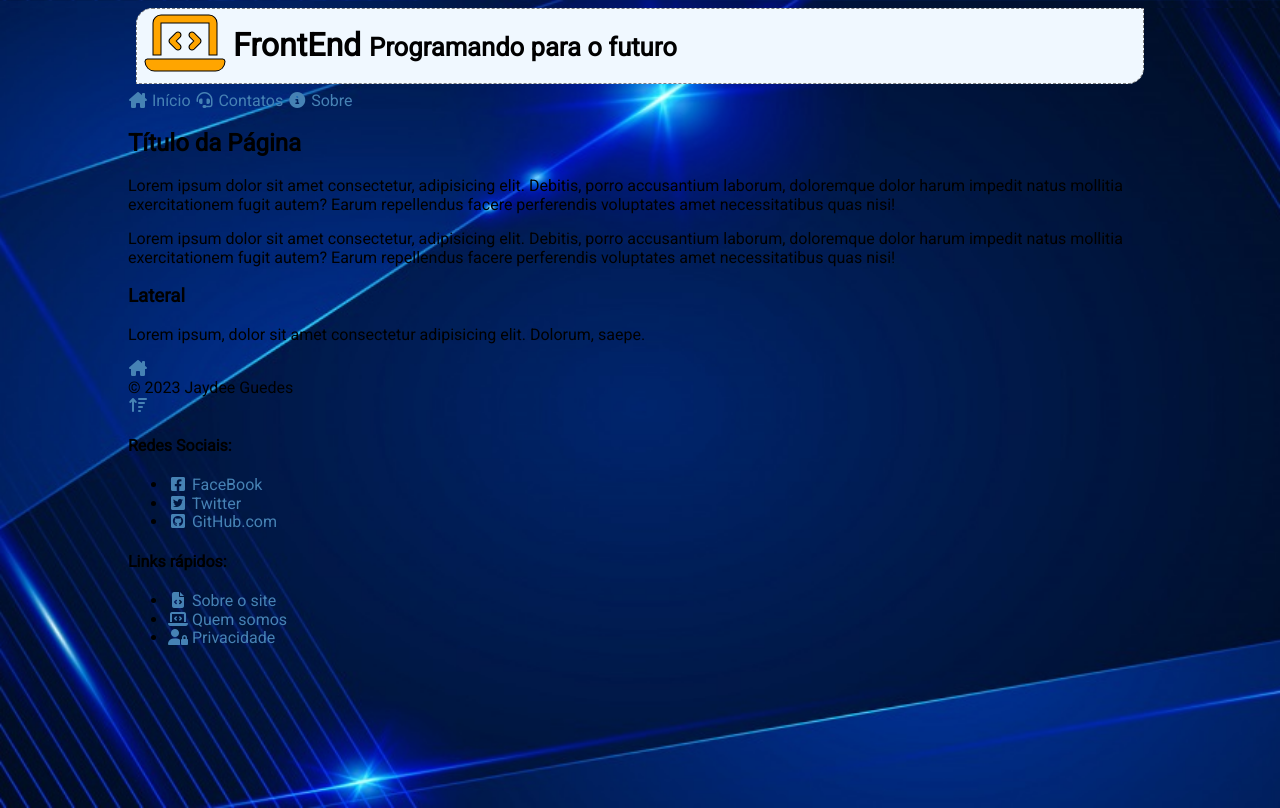
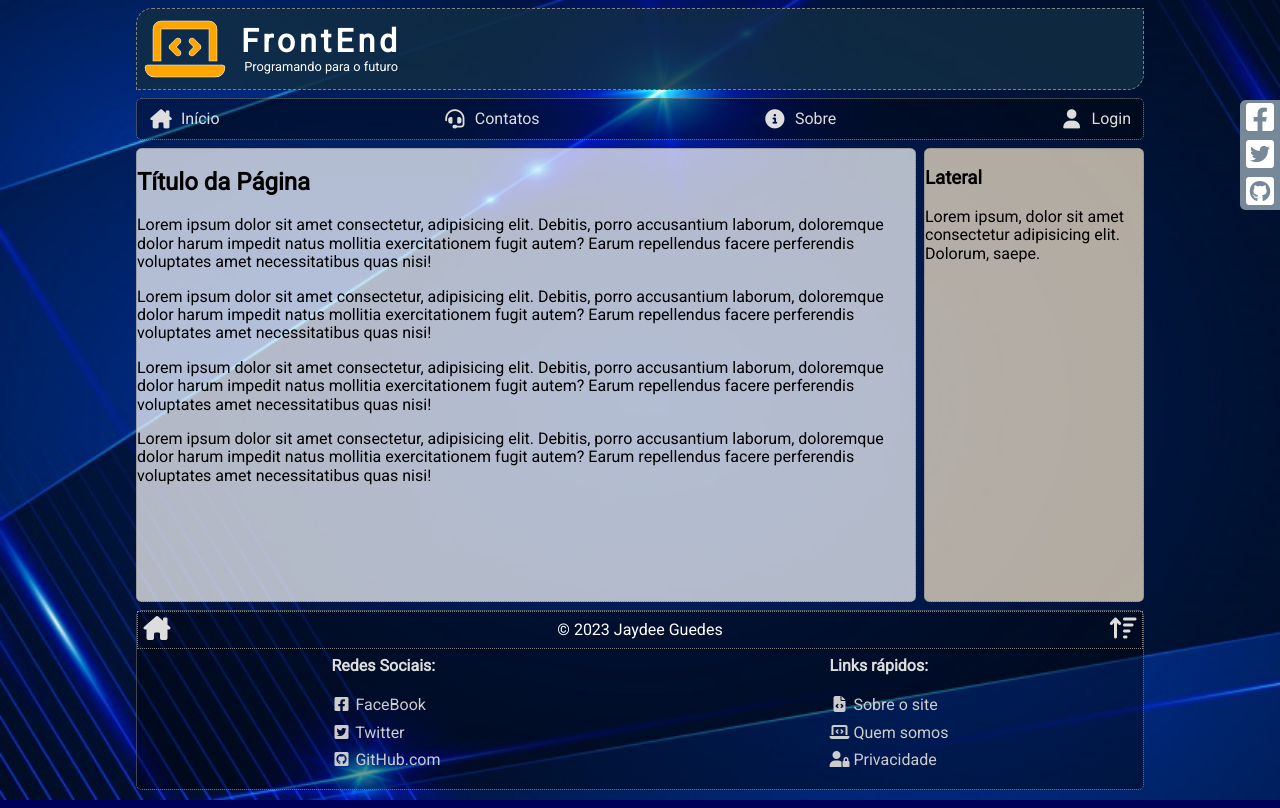
Before and after one commit to JaydGuedes/frontend-curso-java, a plain HTML site: page template.html in a window 1280 px wide. Drawn offline with nearby package versions, Linux system fonts and the light colour scheme.

Commit message:
CSS-Update

```diff
--- a/index.css
+++ b/index.css
@@ -5,8 +5,13 @@
 
 /* Importa algumas bibliotecas externas. */
 
+/* Fonte Roboto do "Google Fonts". */
 @import url('https://fonts.googleapis.com/css2?family=Roboto&display=swap');
+
+/* Font Awesome - Ícones e Glyphicons. */
 @import url('https://cdnjs.cloudflare.com/ajax/libs/font-awesome/6.4.0/css/all.min.css');
+
+/* Normlize - Padroniza a view do CSS entre navegadores. */
 @import url('https://cdnjs.cloudflare.com/ajax/libs/normalize/8.0.1/normalize.min.css');
 
 /* RESET - Normalize */
@@ -34,7 +39,7 @@ a:hover{
 }
 
 /* Define a fonte e o fundo padrão da pagina */
-html, body{
+body{
     /* Fundo */
     background-attachment: fixed;
     background-color: rgb(0, 0, 89);
@@ -51,10 +56,12 @@ html, body{
     width: 100%;
     max-width: 1024px;
     margin: auto;
+    display: flex;
+    flex-direction: column;
 }
 /* Tratando cabeçalho*/
 #wrap > header {
-    background-color: aliceblue;
+    background-color: rgba(17, 45, 68 , .85);
     margin: 0.5rem;
     border-radius: 1rem 0;
     border: 1px dashed gray;
@@ -64,9 +71,210 @@ html, body{
 #wrap > header a {
     font-size: 4rem;
     color: orange;
-    -webkit-text-stroke: 1px black;
-    padding: 0 0.5rem;
+    -webkit-text-stroke: .5px white;
+    padding: 0.5rem 1rem 0.5rem 0.5rem;
+    text-decoration: none;
+}
+#wrap>header i {
+    display: block;
 }
 #wrap > header h1 {
     margin: 0;
+    text-align: center;
+    letter-spacing: .25rem;
+    color: white;
 }
+#wrap>header h1 small {
+    display: block;
+    font-weight: normal;
+    font-size: .8rem;
+    letter-spacing: normal;
+}
+/*
+#wrap>header {
+    background-color: white;
+    margin: 0.5rem;
+    border-radius: .35rem;
+    border: 1px dotted grey;
+    display: flex;
+    align-items: center;
+}
+
+#wrap>header a {
+    font-size: 4rem;
+    color: orange;
+    -webkit-text-stroke: 1px black;
+    padding: 0 .5rem;
+}
+
+#wrap>header img {
+    width: 4rem;
+}
+
+#wrap>header h1 {
+    margin: 0;
+    text-align: center;
+    letter-spacing: .25rem;
+    color: orangered;
+}
+
+#wrap>header h1 small {
+    display: block;
+    font-weight: normal;
+    font-size: .8rem;
+    letter-spacing: normal;
+} */
+
+/* Menu principal */
+#wrap>nav {
+    background-color: rgba(0, 0, 0, .4);
+    border: 1px dotted grey;
+    border-radius: .35rem;
+    margin: 0 .5rem .5rem .5rem;
+    display: flex;
+    justify-content: flex-end;
+}
+
+#wrap>nav a {
+    display: flex;
+    flex-direction: column;
+    align-items: center;
+    padding: .65rem .75rem;
+    color: #ddd;
+    text-decoration: none;
+    border-radius: .35rem;
+    transition: .2s;
+}
+
+#wrap>nav a:first-child {
+    margin-right: auto;
+}
+#wrap>nav a:hover {
+    background-color: #3f3f3f;
+    color:#fff;
+}
+#wrap>nav a i {
+    font-size: 2rem;
+    margin-bottom: .4rem;
+}
+
+/*Conteúdo*/
+
+#wrap > main {
+    display: flex;
+    margin: 0 .5rem;
+    flex-grow: 1;
+    flex-direction: column;
+}
+#wrap > main >article{
+    background-color: rgba(255, 255, 255, .7);
+    border-radius: .35rem;
+    border: 1px dotted gray;
+    flex-grow: 1;
+}
+#wrap>main>aside{
+    background-color: rgba(255, 237, 205, .7);
+    margin-top: .5rem;
+    border-radius: .35rem;
+    border: 1px dotted grey;
+}
+/*Rodapé*/
+#wrap>footer{
+    background-color: rgba(0, 0, 0, .4);
+    margin: .5rem;
+    border-radius: .35rem;
+    border: 1px dotted grey;
+}
+.footer-top{
+    display: flex;
+    justify-content: space-between;
+    align-items: center;
+    border: 1px dotted grey;
+}
+
+.footer-top div {
+    color: white;
+    text-align: center;
+}
+
+.footer-top a {
+    color: #ddd;
+    font-size: 1.5rem;
+    padding: .25rem;
+}
+.footer-top a:hover {
+    color: #929292;
+    text-decoration: none;
+}
+.footer-bottom{
+    display: flex;
+    color: #ddd;
+    justify-content: space-around;
+}
+.footer-bottom ul{
+    list-style: none;
+    padding: 0;
+    line-height: 1.7;
+}
+.footer-bottom h4{
+    margin: .5rem 0;
+}
+.footer-bottom a{
+    color: #ccc;
+}
+.footer-bottom a:hover {
+    color: #929292;
+    text-decoration: none;
+}
+.nbsp{
+    height: .1px;
+    margin: 0;
+    border: 1px solid transparent;
+}
+
+@media screen and (min-width: 440px){
+    #wrap>nav {
+        justify-content: space-between;
+    }
+
+    #wrap>nav a {
+        flex-direction: row;
+    }
+
+    #wrap>nav a:first-child {
+        margin-right: 0;
+    }
+    #wrap>nav a i {
+        font-size: 1.2rem;
+        margin-bottom: 0;
+        margin-right: .5rem;
+    }
+}
+@media screen and (min-width: 768px) {
+    #wrap > main {
+        flex-direction: row;
+    }
+    #wrap>main>aside{
+        margin-left: .5rem;
+        margin-top: 0;
+        min-width: 220px;
+        max-width: 220px;
+    }
+}
+#gadgets{
+    background-color: lightslategrey;
+    position: fixed;
+    z-index: 100;
+    right: 0%;
+    top: 100px;
+    border-radius: .35rem 0 0 .35rem;
+}
+#gadgets ul{
+    padding: 0;
+    margin: 0;
+    list-style: none;
+}
+#gadgets a{
+    color: white;
+    font-size: 2rem;
+}
--- a/template.html
+++ b/template.html
@@ -37,13 +37,17 @@
                 <i class="fa-solid fa-house-chimney fa-fw"></i>
                 <span>Início</span>
             </a>
-            <a href="/">
+            <a href="/contacts">
                 <i class="fa-solid fa-headset fa-fw"></i>
                 <span>Contatos</span>
             </a>
-            <a href="/">
+            <a href="/about">
                 <i class="fa-solid fa-circle-info fa-fw"></i>
                 <span>Sobre</span>
+            </a>
+            <a href="/profile">
+                <i class="fa-solid fa-user fa-fw"></i>
+                <span>Login</span>
             </a>
         </nav>
         <!--FIM MENU-->
@@ -53,6 +57,8 @@
             <!--Conteúdo da página-->
             <article>
                 <h2>Título da Página</h2>
+                <p>Lorem ipsum dolor sit amet consectetur, adipisicing elit. Debitis, porro accusantium laborum, doloremque dolor harum impedit natus mollitia exercitationem fugit autem? Earum repellendus facere perferendis voluptates amet necessitatibus quas nisi!</p>
+                <p>Lorem ipsum dolor sit amet consectetur, adipisicing elit. Debitis, porro accusantium laborum, doloremque dolor harum impedit natus mollitia exercitationem fugit autem? Earum repellendus facere perferendis voluptates amet necessitatibus quas nisi!</p>
                 <p>Lorem ipsum dolor sit amet consectetur, adipisicing elit. Debitis, porro accusantium laborum, doloremque dolor harum impedit natus mollitia exercitationem fugit autem? Earum repellendus facere perferendis voluptates amet necessitatibus quas nisi!</p>
                 <p>Lorem ipsum dolor sit amet consectetur, adipisicing elit. Debitis, porro accusantium laborum, doloremque dolor harum impedit natus mollitia exercitationem fugit autem? Earum repellendus facere perferendis voluptates amet necessitatibus quas nisi!</p>
             </article>
@@ -81,7 +87,7 @@
             </div>
             <!-- Segunda linha-->
             <div class="footer-bottom">
-                <div class="footer-bottom-left">
+                <div>
                     <h4>Redes Sociais:</h4>
                     <ul>
                         <li>
@@ -104,7 +110,7 @@
                         </li>
                     </ul>
                 </div>
-                <div class="footer-bottom-rigth">
+                <div>
                     <h4>Links rápidos:</h4>
                     <ul>
                         <li>
@@ -133,12 +139,32 @@
 
         </footer>
         <!--FIM RODAPÉ-->
-
-
-
+        <hr class="nbsp">
 
     </div>
     <!--FIM DO WRAP-->
+
+    <!-- Barrinha lateral com bugigangas-->
+    <div id="gadgets">
+        <ul>
+            <li>
+                <a href="https://facebook.com/FrontEnd" target="_blank">
+                    <i class="fa-brands fa-square-facebook fa-fw"></i>
+                </a>
+            </li>
+            <li>
+                <a href="https://twitter.com/FrontEnd" target="_blank">
+                    <i class="fa-brands fa-square-twitter fa-fw"></i>
+                </a>
+            </li>
+            <li>
+                <a href="https://github.com/FrontEnd" target="_blank">
+                    <i class="fa-brands fa-square-github fa-fw"></i>
+                </a>
+            </li>
+        </ul>
+    </div>
+
     <script src="https://cdnjs.cloudflare.com/ajax/libs/jquery/3.6.4/jquery.min.js"></script>
     <script src="\index.js"></script>
 </body>
```
